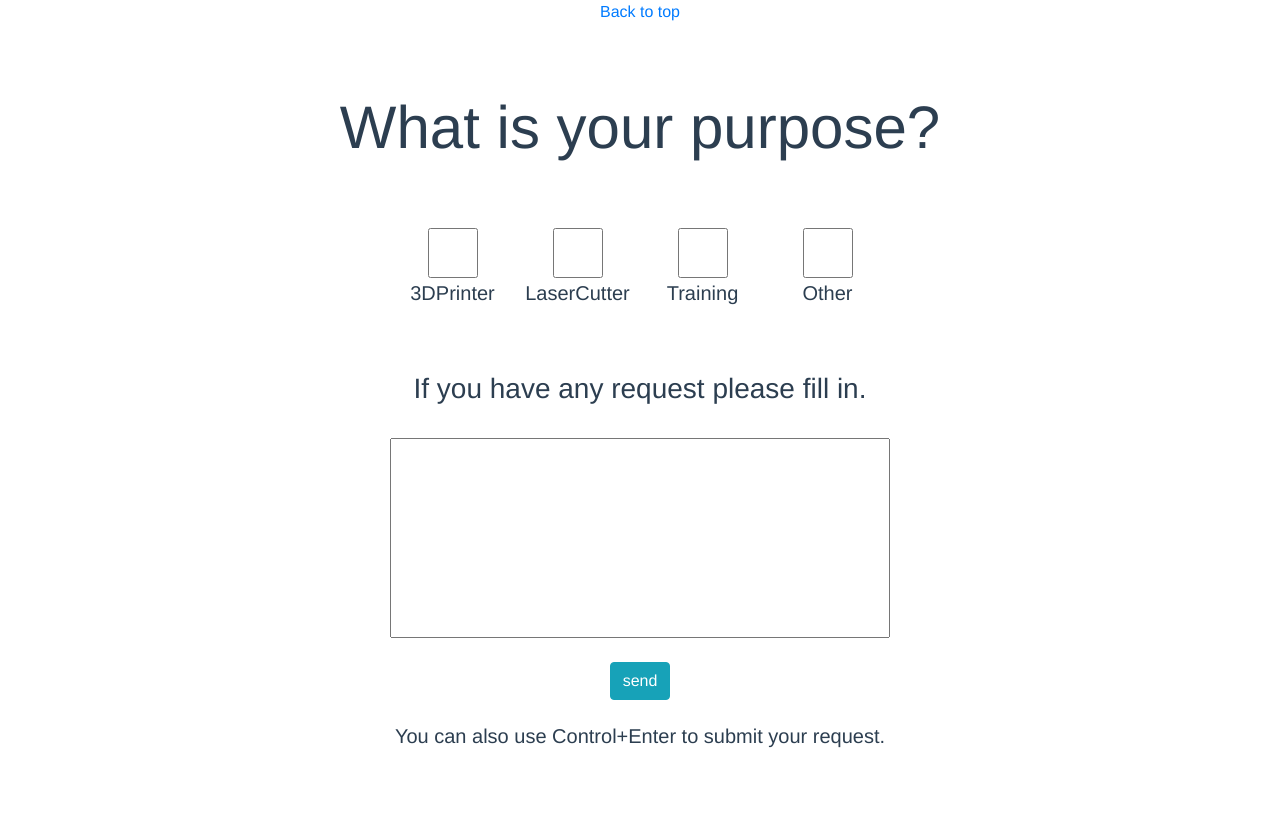
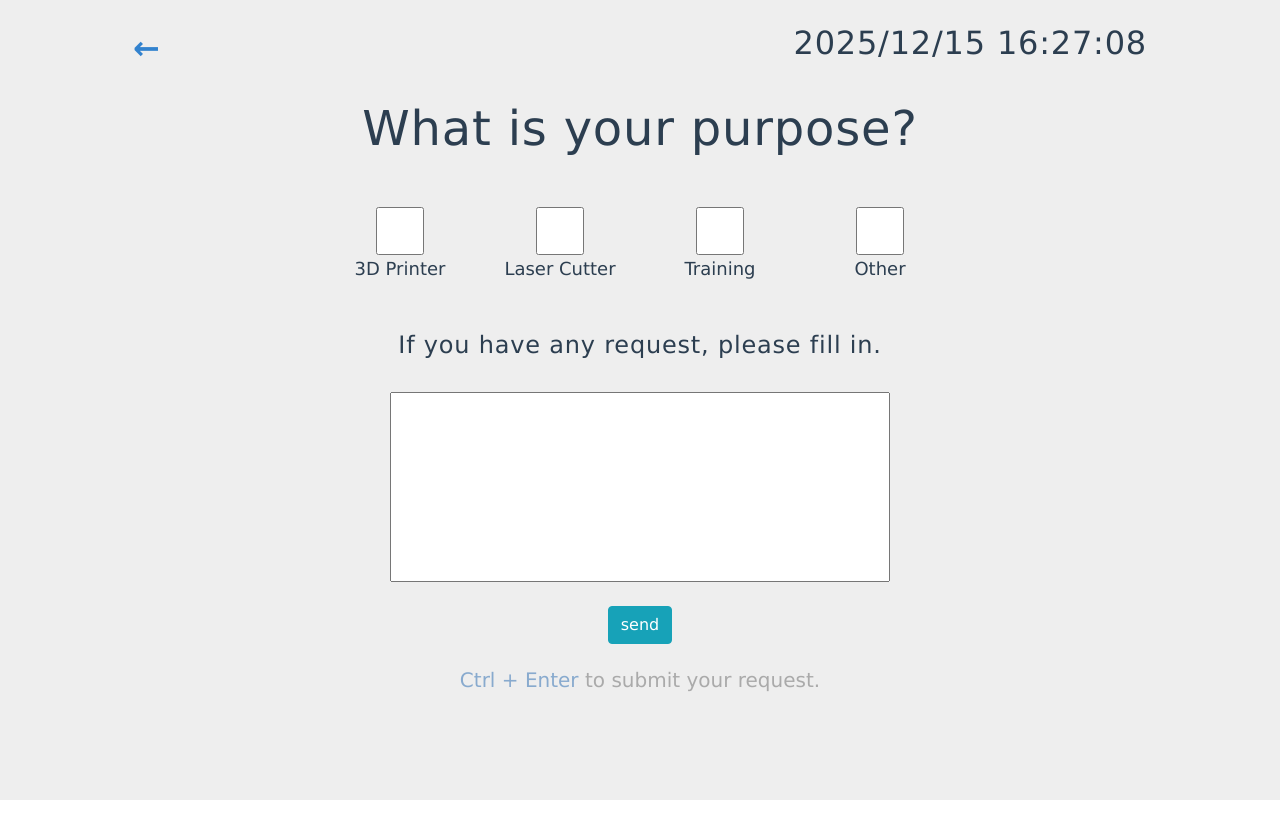
Before and after one commit to AizuGeekDojo/EnterLeaveSystem, a Vue app in the folder front/: page /#/question in a window 1280 px wide. After the commit the page ends 800 px from the top, so only its background shows below. Built offline with nearby package versions, Linux system fonts and the light colour scheme.

Commit message:
ui fixes and language grammar check

```diff
--- a/front/src/App.vue
+++ b/front/src/App.vue
@@ -1,23 +1,85 @@
 <template>
-  <div id="app" class="container">
-    <router-link to="/">Back to top</router-link>
+  <div style="background: #EEEEEE;">
+    <div id="app" class="container">
+    <div style="position:fixed; height: 100px;">
+      <router-link to="/" id="totopPos">←</router-link>
+    </div>
+    <h2 id='clockPos'>{{ clocktext }}</h2>
     <router-view/>
+    </div>
   </div>
 </template>
 
 <script>
 export default {
-  name: 'App'
+  name: 'App',
+  data: function () {
+  return {
+    clocktext: '----/--/--  --:--:--'
+  }
+  },
+  mounted: function () {
+    const self = this
+    setInterval(() => {
+      const da = new Date()
+      const year = da.getFullYear()
+      const month = da.getMonth() + 1
+      const date = da.getDate()
+      const hour = da.getHours()
+      const minute = da.getMinutes()
+      const second = da.getSeconds()
+
+      self.clocktext = `${year}/`
+      if (month < 10) {
+        self.clocktext += '0'
+      }
+      self.clocktext += `${month}/`
+      if (date < 10) {
+        self.clocktext += '0'
+      }
+      self.clocktext += `${date}  `
+      if (hour < 10) {
+        self.clocktext += '0'
+      }
+      self.clocktext += `${hour}:`
+      if (minute < 10) {
+        self.clocktext += '0'
+      }
+      self.clocktext += `${minute}:`
+      if (second < 10) {
+        self.clocktext += '0'
+      }
+      self.clocktext += `${second}`
+    }, 1000);
+  }
 }
 </script>
 
 <style>
 #app {
+  font-family: verdana;
   vertical-align: middle;
-  font-family: 'Avenir', Helvetica, Arial, sans-serif;
   -webkit-font-smoothing: antialiased;
   -moz-osx-font-smoothing: grayscale;
-  text-align: center;
   color: #2c3e50;
+  overflow: hidden;
+}
+
+#clockPos{
+  text-align: right;
+  padding: 24px 48px;
+  font-size: 2rem;
+  font-weight: normal;
+  letter-spacing: 0.05rem;
+}
+
+#totopPos{
+  position: absolute;
+  left: 0px;
+  padding: 24px 48px;
+  font-size: 2rem;
+  font-weight: bold;
+  letter-spacing: 0.05rem;
+  color: #3282ce;
 }
 </style>
--- a/front/src/components/forgot.vue
+++ b/front/src/components/forgot.vue
@@ -1,10 +1,9 @@
 <template>
     <div id='forgot' style="width: 100%;">
       <div class="studentNUM">
-        <h1>Please Input Your Student Number</h1>
-        <h1>Input: {{ sid }}</h1>
-        <input v-on:keyup.enter="forgot" v-model="sid" placeholder="s120000">
-        <h5><br>Push enter key after inputting your student number</h5>
+        <h1>Input your student number</h1>
+        <input v-on:keyup.enter="forgot" v-model="sid" placeholder="s12xxxxx">
+        <h4 style="color:#aaaaaa;"><br><span style="color:#88aace;">Enter</span> key to continue -></h4>
       </div>
     </div>
 </template>
@@ -26,8 +25,8 @@ export default {
         .then(res => {
           console.log(res)
           if (res['UserName'] === '') {
-            console.log('The ID is not found.')
-            alert('The ID is not found.')
+            console.log('Your ID is incorrect.')
+            alert('Your ID is incorrect.')
           } else {
             if (res['IsEnter']) {
               self.$router.push({ name: 'question', params: { userinfo: res } })
@@ -47,9 +46,9 @@ export default {
 
 <style scoped>
 h1 {
-  font-size: 72px;
-  width: 100%;
+  font-size: 4rem;
   font-weight: normal;
+  letter-spacing: 0.05rem;
 }
 h2 {
   font-size: 50px;
@@ -57,13 +56,22 @@ h2 {
   font-weight: normal;
 }
 input {
-  width: 300px;
-  height: 100px;
-  font-size: 26px;
-  border: 2px, #42b983, double;
+  width: 325px;
+  height: 125px;
+  font-size: 2.2rem;
+  font-weight: lighter;
+  letter-spacing: 0.05rem;
+  margin: 15px;
 }
 div .studentNUM {
-  width: 100%;
+  position: absolute;
+  top: 0;
+  right: 0;
+  bottom: 0;
+  left: 0;
+  margin: auto;
+  width: 80%;
+  height: 200px;
   display: flex;
   flex-flow: column nowrap;
   justify-content: center;
--- a/front/src/components/goodbye.vue
+++ b/front/src/components/goodbye.vue
@@ -1,6 +1,6 @@
 <template>
     <div id='goodbye'>
-        <h1>Good bye</h1>
+        <h1>bye!</h1>
     </div>
 </template>
 
@@ -18,7 +18,9 @@ export default {
 
 <style scoped>
 h1{
-  font-size: 72px;
+  font-size: 5rem;
+  font-weight: normal;
+  letter-spacing: 0.05rem;
 }
 div #goodbye {
   position: absolute;
--- a/front/src/components/question.vue
+++ b/front/src/components/question.vue
@@ -5,28 +5,28 @@
         <div class="checkboxes alignment" data-toggle="buttons-radio">
           <div class="checkbox">
             <input class="btn btn-info" type="checkbox" value="3DPrinter" v-model="checkedUse">
-            <label for="3DPrinter" style="font-size: 20px">3DPrinter</label>
+            <label for="3DPrinter" style="font-size: 18px">3D Printer</label>
           </div>
           <div class="checkbox">
             <input class="btn btn-info" type="checkbox" value="LaserCutter" v-model="checkedUse">
-            <label for="LaserCutter" style="font-size: 20px">LaserCutter</label>
+            <label for="LaserCutter" style="font-size: 18px">Laser Cutter</label>
           </div>
           <div class="checkbox">
             <input class="btn btn-info" type="checkbox" value="Training session" v-model="checkedUse">
-            <label for="Training" style="font-size: 20px">Training</label>
+            <label for="Training" style="font-size: 18px">Training</label>
           </div>
           <div class="checkbox">
             <input class="btn btn-info" type="checkbox" value="Other" v-model="checkedUse">
-            <label for="Other" style="font-size: 20px">Other</label>
+            <label for="Other" style="font-size: 18px">Other</label>
           </div>
         </div>
-        <h3>If you have any request please fill in.</h3>
+        <h3>If you have any request, please fill in.</h3>
         <br>
         <textarea v-model="message" placeholder="" @keyup.ctrl.enter="send"></textarea>
         <br>
         <button ref="sendbtn" class="btn btn-info" v-on:click="send">send</button>
         <br>
-        <h5>You can also use Control+Enter to submit your request.</h5>
+        <h5 style="color:#aaaaaa;"><span style="color:#88aace;">Ctrl + Enter</span> to submit your request.</h5>
       </div>
     </div>
 </template>
@@ -74,41 +74,68 @@ export default {
 </script>
 
 <style scoped>
-h1, h2 {
-  font-size: 60px;
+h2 {
+  font-size: 3rem;
+  font-weight: normal;
+  letter-spacing: 0.05rem;
   width: 100%;
   font-weight: normal;
 }
+
+h3 {
+  font-size: 1.5rem;
+  font-weight: normal;
+  letter-spacing: 0.05rem;
+  width: 100%;
+  font-weight: normal;
+}
+
 input {
   font-size: 26px;
 }
+
 .checkbox input {
-  width: 50px;
-  height:50px;
+  width: 3rem;
+  height:3rem;
 }
+
 .checkbox {
   display: flex;
   flex-flow: column nowrap;
   justify-content: center;
   align-items: center;
 }
+
 .checkboxes {
-  width: 500px;
-  height: 200px;
+  width: 50%;
+  height: 175px;
   display: flex;
   justify-content: center;
   align-items: center;
 }
+
 div .question textarea{
   resize: none;
   width:500px;
   height:200px;
 }
+
 div .question {
   width: 100%;
   display: flex;
   flex-flow: column nowrap;
   justify-content: center;
+  text-align: center;
   align-items: center;
 }
+
+div #ques {
+  position: absolute;
+  top: 0;
+  right: 0;
+  bottom: 0;
+  left: 0;
+  margin: auto;
+  height: 600px;
+}
 </style>
--- a/front/src/components/register.vue
+++ b/front/src/components/register.vue
@@ -1,11 +1,11 @@
 <template>
     <div id="regist" style="width: 100%;">
       <div class="studentNUM">
-        <h1>Please Input Your Student Number</h1>
-        <h2>Input: {{ sid }}</h2>
-        <input v-on:keyup.enter="regist" v-model="sid" placeholder="s120000">
-        <h5><br>Push enter key after inputting your student number</h5>
+        <h1>Input your student number</h1>
+        <input v-on:keyup.enter="regist" v-model="sid" placeholder="s12xxxxx">
+        <h4 style="color:#aaaaaa;"><br><span style="color:#88aace;">Enter</span> key to continue -></h4>
       </div>
+
     </div>
 </template>
 
@@ -50,9 +50,9 @@ export default {
 
 <style scoped>
 h1 {
-  font-size: 72px;
-  width: 100%;
+  font-size: 4rem;
   font-weight: normal;
+  letter-spacing: 0.05rem;
 }
 h2 {
   font-size: 50px;
@@ -60,13 +60,22 @@ h2 {
   font-weight: normal;
 }
 input {
-  width: 300px;
-  height: 100px;
-  font-size: 26px;
-  border: 2px, #42b983, double;
+  width: 325px;
+  height: 125px;
+  font-size: 2.2rem;
+  font-weight: lighter;
+  letter-spacing: 0.05rem;
+  margin: 15px;
 }
 div .studentNUM {
-  width: 100%;
+  position: absolute;
+  top: 0;
+  right: 0;
+  bottom: 0;
+  left: 0;
+  margin: auto;
+  width: 80%;
+  height: 200px;
   display: flex;
   flex-flow: column nowrap;
   justify-content: center;
--- a/front/src/components/top.vue
+++ b/front/src/components/top.vue
@@ -1,11 +1,10 @@
 <template>
   <div id='top' ref="message">
-    <h2>{{clocktext}}</h2>
     <div id="message">
-      <h1>Please hold the card over the reader<br/></h1>
-      <h2>Or <router-link to="/forgot">forgot your card</router-link></h2>
+      <h1>Put your card over the reader<br/></h1>
+      <router-link to="/forgot" id='forgetPos'>Forgot card?</router-link>
     </div>
-    <h4 style="position:fixed;bottom:0;">{{roomname}}</h4>
+    <h4 id="roomPos" style="position:fixed;bottom:0;">{{roomname}}</h4>
   </div>
 </template>
 
@@ -17,7 +16,6 @@ export default {
   data: function () {
     return {
       closeflg: false,
-      clocktext: '----/--/--  --:--:--',
       roomname: ''
     }
   },
@@ -30,38 +28,6 @@ export default {
   mounted: function () {
     this.roomname = util.roomName()
     this.connectCardReader()
-    const self = this
-    setInterval(() => {
-      const da = new Date()
-      const year = da.getFullYear()
-      const month = da.getMonth() + 1
-      const date = da.getDate()
-      const hour = da.getHours()
-      const minute = da.getMinutes()
-      const second = da.getSeconds()
-
-      self.clocktext = `${year}/`
-      if (month < 10) {
-        self.clocktext += '0'
-      }
-      self.clocktext += `${month}/`
-      if (date < 10) {
-        self.clocktext += '0'
-      }
-      self.clocktext += `${date}  `
-      if (hour < 10) {
-        self.clocktext += '0'
-      }
-      self.clocktext += `${hour}:`
-      if (minute < 10) {
-        self.clocktext += '0'
-      }
-      self.clocktext += `${minute}:`
-      if (second < 10) {
-        self.clocktext += '0'
-      }
-      self.clocktext += `${second}`
-    }, 1000)
   },
   methods: {
     connectCardReader: function () {
@@ -107,11 +73,16 @@ export default {
 <!-- Add 'scoped' attribute to limit CSS to this component only -->
 <style scoped>
 h1{
-  font-size: 72px;
+  font-size: 4rem;
+  font-weight: normal;
+  letter-spacing: 0.05rem;
 }
-h2{
-  font-size: 50px;
+
+#forgetPos{
+  font-size: 45px;
+  color: #3282ce;
 }
+
 div #message {
   position: absolute;
   top: 0;
@@ -125,4 +96,12 @@ div #message {
 div #top {
   text-align: center;
 }
+
+#roomPos {
+  padding: 24px 48px;
+  font-size: 1.5rem;
+  font-weight: normal;
+  letter-spacing: 0.05rem;
+  color: #8b8b8b;
+}
 </style>
--- a/front/src/components/welcome.vue
+++ b/front/src/components/welcome.vue
@@ -1,6 +1,6 @@
 <template>
     <div id='welcome'>
-        <h1> Welcome To {{roomname}} {{ username }} </h1>
+        <h1> Welcome to {{roomname}} {{ username }}! </h1>
     </div>
 </template>
 
@@ -31,7 +31,7 @@ export default {
 
 <style scoped>
 h1{
-  font-size: 72px;
+  font-size: 4rem;
 }
 div #welcome {
   position: absolute;
--- a/front/src/main.js
+++ b/front/src/main.js
@@ -13,3 +13,5 @@ new Vue({
   router,
   render: h => h(App)
 }).$mount('#app')
+
+//<h2 id='clockPos'>{{ clocktext }}</h2>
```
